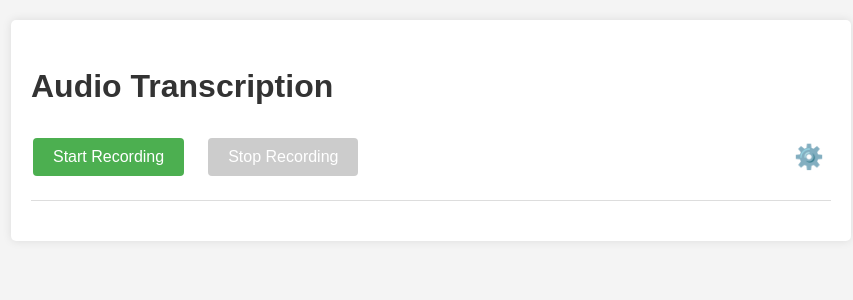
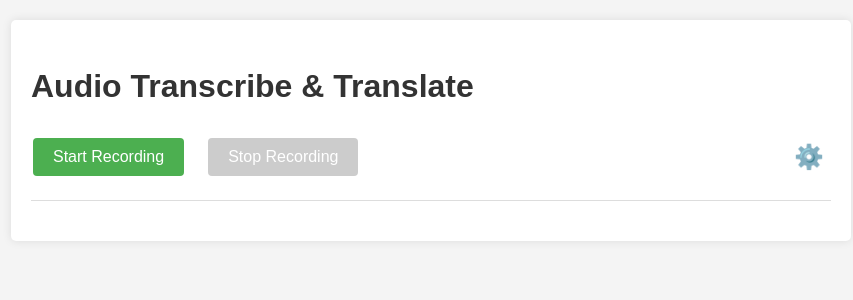
Before and after one commit to jayrinaldime/open-subtitles, a FastAPI app: page / in a window 1280 px wide. Shown: the top 300 px of the page, without its empty margins (209-1062 px from the left). Run offline with FastAPI, Linux system fonts and the light colour scheme.

Commit message:
update the app title

```diff
--- a/templates/index.html
+++ b/templates/index.html
@@ -3,12 +3,12 @@
  <head>
      <meta charset="UTF-8">
      <meta name="viewport" content="width=device-width, initial-scale=1.0">
-     <title>Audio Transcription App</title>
+     <title>Audio Transcribe & Translate</title>
      <link rel="stylesheet" href="/static/css/styles.css">
  </head>
  <body>
      <div class="container">
-         <h1>Audio Transcription</h1>
+         <h1>Audio Transcribe & Translate</h1>
          <div class="controls">
              <div class="recording-controls">
                  <button id="startRecording">Start Recording</button>
```
